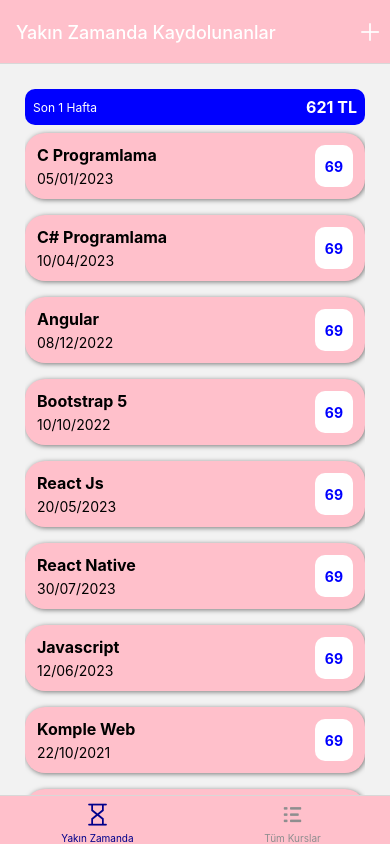
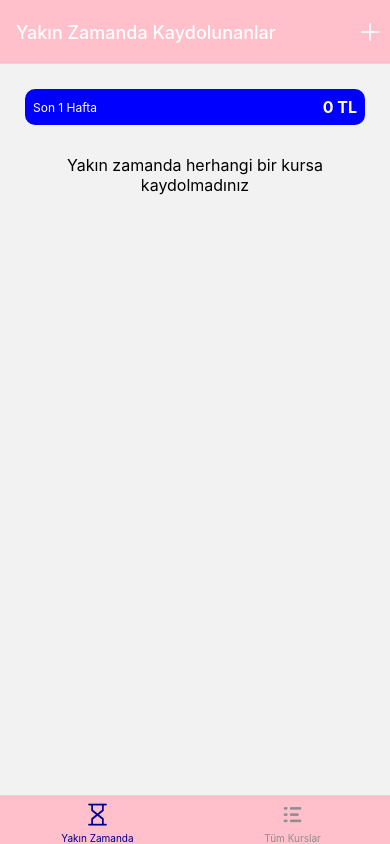
Before and after one commit to furkan-dogu/Kurs_Icerigi, a React Native app: screen /RecentCourses in a window 390 px wide. Built offline with nearby package versions, Linux system fonts and the light colour scheme.

Commit message:
kurs ekleme formu oluşturulacak

```diff
--- a/components/Courses.jsx
+++ b/components/Courses.jsx
@@ -2,21 +2,29 @@
 import React from "react";
 import CoursesSummary from "./CoursesSummary";
 import CoursesList from "./CoursesList";
-import { COURSES } from "../helpers/courseItems";
 
-export default function Courses({ coursesPeriod }) {
+export default function Courses({ coursesPeriod, courses, nullText }) {
   return (
     <View style={styles.container}>
-      <CoursesSummary periodName={coursesPeriod} courses={COURSES} />
-      <CoursesList courses={COURSES} />
+      <CoursesSummary courses={courses} periodName={coursesPeriod} />
+      {courses.length ? (
+        <CoursesList courses={courses} />
+      ) : (
+        <Text style={styles.alert}>{nullText}</Text>
+      )}
     </View>
   );
 }
 
 const styles = StyleSheet.create({
-    container: {
-        flex: 1,
-        paddingHorizontal: 25,
-        paddingTop: 25
-    }
+  container: {
+    flex: 1,
+    paddingHorizontal: 25,
+    paddingTop: 25,
+  },
+  alert: {
+    fontSize: 16,
+    textAlign: "center",
+    marginTop: 30,
+  },
 });
--- a/components/CoursesSummary.jsx
+++ b/components/CoursesSummary.jsx
@@ -2,10 +2,9 @@
 import React from "react";
 
 export default function CoursesSummary({ periodName, courses }) {
-
   const coursesSum = courses.reduce((sum, course) => {
-        return sum + course.amount
-    }, 0)
+    return sum + course.amount;
+  }, 0);
 
   return (
     <View style={styles.container}>
@@ -22,15 +21,15 @@
     alignItems: "center",
     backgroundColor: "blue",
     padding: 8,
-        borderRadius: 10
+    borderRadius: 10,
   },
   title: {
     color: "white",
-        fontSize: 12
+    fontSize: 12,
   },
   cost: {
     color: "white",
     fontSize: 16,
-        fontWeight: "bold"
-    }
+    fontWeight: "bold",
+  },
 });
--- a/context/coursesContext.jsx
+++ b/context/coursesContext.jsx
@@ -1,66 +1,63 @@
 import { createContext, useContext, useReducer } from "react";
 import { COURSES } from "../helpers/courseItems";
 
-const CoursesContext = createContext({
-    courses: [],
-    addCourse: ({description, amount, date}) => {},
-    deleteCourse: (id) => {},
-    updateCourse: (id, {description, amount, date}) => {}
-})
+const CoursesContext = createContext()
 
 const coursesReducer = (state, action) => {
   switch (action.type) {
     case "ADD":
-            const id = new Date().getTime().toString() + Math.floor(Math.random() * 10).toString()
-            return [{...action.payload, id: id}, ...state]
+      const id =
+        new Date().getTime().toString() +
+        Math.floor(Math.random() * 10).toString();
+      return [{ ...action.payload, id: id }, ...state];
 
     case "DELETE":
-            return state.filter((course) => course.id !== action.payload)
+      return state.filter((course) => course.id !== action.payload);
 
     case "UPDATE":
-            const updatedCourseIndex = state.findIndex((course) => course.id === action.payload.id)
-            const updatedCourse = state[updatedCourseIndex]
-            const updatedItem = {...updatedCourse, ...action.payload.data}
-            const updatedCourses = [...state]
-            updatedCourses[updatedCourseIndex] = updatedItem
-            return updatedCourses
+      const updatedCourseIndex = state.findIndex(
+        (course) => course.id === action.payload.id
+      );
+      const updatedCourse = state[updatedCourseIndex];
+      const updatedItem = { ...updatedCourse, ...action.payload.data };
+      const updatedCourses = [...state];
+      updatedCourses[updatedCourseIndex] = updatedItem;
+      return updatedCourses;
 
     default:
       return state;
   }
-}
+};
 
 const CoursesContextProvider = ({ children }) => {
-    const [coursesState, dispatch] = useReducer(coursesReducer, COURSES)
+  const [coursesState, dispatch] = useReducer(coursesReducer, COURSES);
 
   const addCourse = (data) => {
-        dispatch({type: "ADD", payload: data})
-    }
+    dispatch({ type: "ADD", payload: data });
+  };
 
   const deleteCourse = (id) => {
-        dispatch({type: "DELETE", payload: id})
-    }
+    dispatch({ type: "DELETE", payload: id });
+  };
 
   const updateCourse = (id, data) => {
-        dispatch({type: "UPDATE", payload: {id: id, data: data}})
-    }
+    dispatch({ type: "UPDATE", payload: { id: id, data: data } });
+  };
 
   const values = {
     courses: coursesState,
     addCourse,
     deleteCourse,
-        updateCourse
-    }
+    updateCourse,
+  };
 
   return (
-        <CoursesContext.Provider value={values}>
-            {children}
-        </CoursesContext.Provider>
-    )
-}
+    <CoursesContext.Provider value={values}>{children}</CoursesContext.Provider>
+  );
+};
 
-export default CoursesContextProvider
+export default CoursesContextProvider;
 
 export const useCoursesContext = () => {
-    return useContext(CoursesContext)
-}
+  return useContext(CoursesContext);
+};
--- a/helpers/date.js
+++ b/helpers/date.js
@@ -4,3 +4,7 @@
     const year = date.getFullYear();
     return `${day}/${month}/${year}`;
 }
+
+export const getLastWeek = (date, days) => {
+    return new Date(date.getFullYear(), date.getMonth(), date.getDate() - days)
+}
--- a/screens/AllCourses.jsx
+++ b/screens/AllCourses.jsx
@@ -1,9 +1,11 @@
 import { StyleSheet, Text, View } from "react-native";
 import React from "react";
 import Courses from "../components/Courses";
+import { useCoursesContext } from "../context/coursesContext";
 
 export default function AllCourses() {
-  return <Courses coursesPeriod="Hepsi" />;
+  const {courses} = useCoursesContext()
+  return <Courses courses={courses} coursesPeriod="Hepsi" nullText="Herhangi bir kursa kayıtlı değilsiniz" />;
 }
 
 const styles = StyleSheet.create({});
--- a/screens/ManageCourse.jsx
+++ b/screens/ManageCourse.jsx
@@ -1,10 +1,12 @@
 import { Pressable, StyleSheet, Text, View } from "react-native";
 import { useLayoutEffect } from "react";
 import { EvilIcons } from "@expo/vector-icons";
+import { useCoursesContext } from "../context/coursesContext";
 
 export default function ManageCourse({ route, navigation }) {
   const courseId = route.params?.courseId;
   let isEditing = false;
+  const { deleteCourse, updateCourse, addCourse } = useCoursesContext();
 
   if (courseId) {
     isEditing = true;
@@ -16,11 +18,29 @@
     });
   }, [navigation, isEditing]);
 
-  const deleteCourse = () => {
+  const handleDelete = () => {
+    deleteCourse(courseId);
     navigation.goBack();
   };
 
   const handleCancel = () => {
+    navigation.goBack();
+  };
+
+  const handleAddOrUpdate = () => {
+    if (isEditing) {
+      updateCourse(courseId, {
+        description: "Güncellenen Kurs",
+        amount: 169,
+        date: new Date(),
+      });
+    } else {
+      addCourse({
+        description: "Eklenen Kurs",
+        amount: 169,
+        date: new Date(),
+      });
+    }
     navigation.goBack();
   };
 
@@ -32,9 +52,11 @@
             <Text style={styles.buttonText}>İptal Et</Text>
           </View>
         </Pressable>
-        <Pressable>
+        <Pressable onPress={handleAddOrUpdate}>
           <View style={[styles.button, styles.addOrDelete]}>
-            <Text style={styles.buttonText}>{isEditing ? "Güncelle" : "Ekle"}</Text>
+            <Text style={styles.buttonText}>
+              {isEditing ? "Güncelle" : "Ekle"}
+            </Text>
           </View>
         </Pressable>
       </View>
@@ -45,7 +67,7 @@
             name="trash"
             size={36}
             color="black"
-            onPress={deleteCourse}
+            onPress={handleDelete}
           />
         </View>
       )}
@@ -68,15 +90,15 @@
   buttons: {
     flexDirection: "row",
     justifyContent: "center",
-    gap: 10
+    gap: 10,
   },
   button: {
     minWidth: 120,
     padding: 8,
-    alignItems: "center"
+    alignItems: "center",
   },
   buttonText: {
-    color: "white"
+    color: "white",
   },
   cancel: {
     backgroundColor: "red",
--- a/screens/RecentCourses.jsx
+++ b/screens/RecentCourses.jsx
@@ -1,9 +1,17 @@
 import { StyleSheet, Text, View } from "react-native";
 import React from "react";
 import Courses from "../components/Courses";
+import { useCoursesContext } from "../context/coursesContext";
+import { getLastWeek } from "../helpers/date";
 
 export default function RecentCourses() {
-  return <Courses coursesPeriod="Son 1 Hafta" />;
+    const { courses } = useCoursesContext()
+    const recentCourses = courses.filter((course) => {
+        const today = new Date()
+        const dateLastWeek = getLastWeek(today, 7)
+        return course.date >= dateLastWeek && course.date <= today
+    })
+  return <Courses courses={recentCourses} coursesPeriod="Son 1 Hafta" nullText="Yakın zamanda herhangi bir kursa kaydolmadınız" />;
 }
 
 const styles = StyleSheet.create({});
```
Lines whose indentation alone changed are shown as unchanged.
